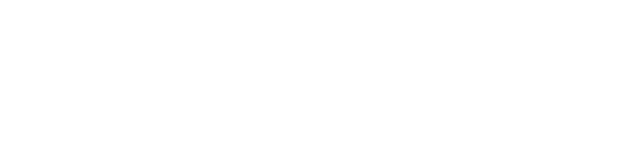
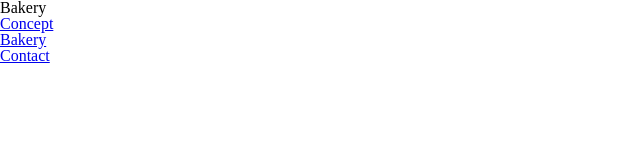
Before and after one commit to Marii8/SassProject, a website: page index.html in a window 1280 px wide. Shown: the whole page, without its empty margins (0-640 px from the left). Drawn offline with Linux system fonts and the light colour scheme.

Commit message:
headerにテキスト追加、各scssを用意

```diff
--- a/index.html
+++ b/index.html
@@ -7,7 +7,14 @@
 </head>
 <body>
 
-    <header></header>
+    <header>
+        <p>Bakery</p>
+        <ul>
+            <li><a href="#">Concept</a></li>
+            <li><a href="#">Bakery</a></li>
+            <li><a href="#">Contact</a></li>
+        </ul>
+    </header>
 
 	<!-- First img -->
     <div class="top-img"></div>
--- a/sass/app.scss
+++ b/sass/app.scss
@@ -1,6 +1,5 @@
-@import //他のscssを入れる
+@import "foundation/_reset";
+@import "foundation/_color";
 
 
-
-$titleColor: #fff;
-$textColor: #777;
+@import "layout/_header";
--- /dev/null
+++ b/sass/foundation/_color.scss
@@ -0,0 +1,3 @@
+
+$titleColor: #fff;
+$textColor: #777;
```
Also changed, not shown: css/app.css, sass/layout/_header.scss (added).
